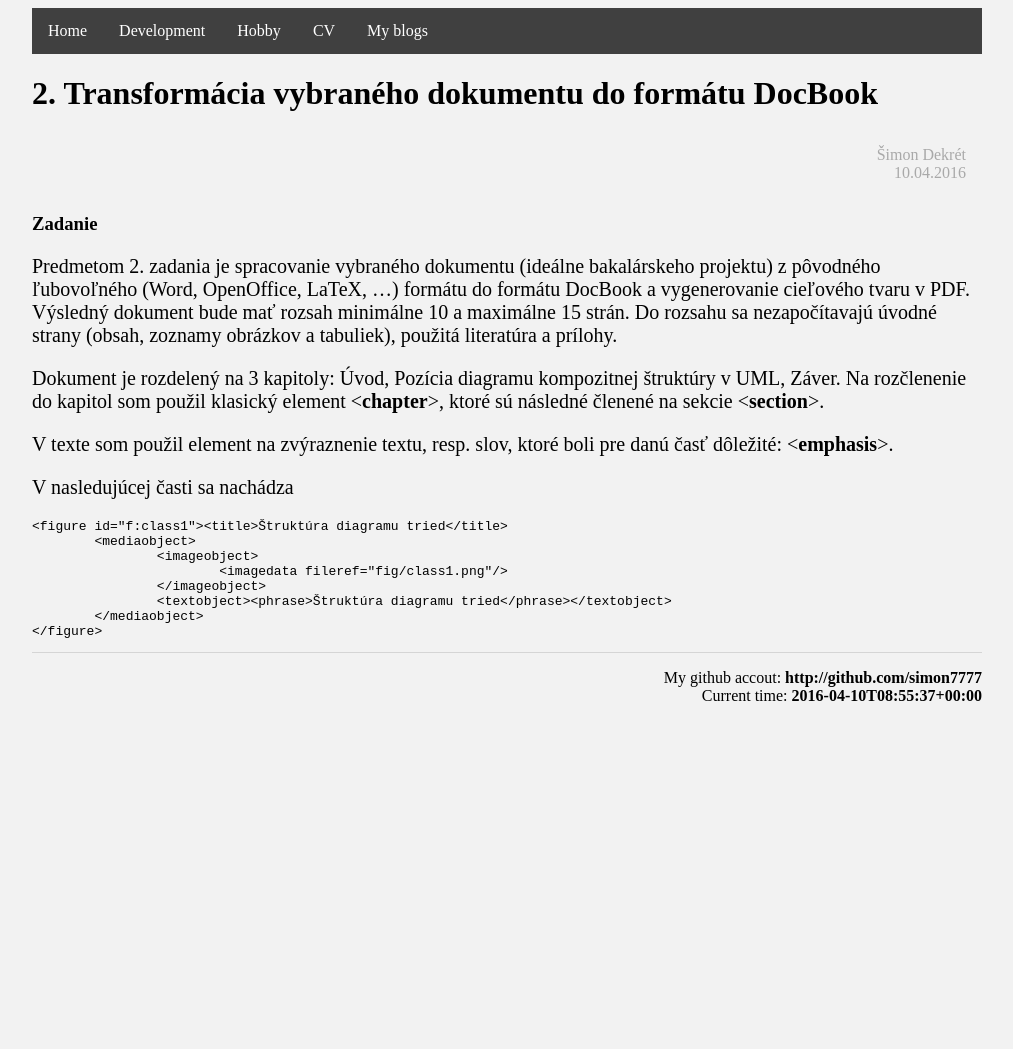
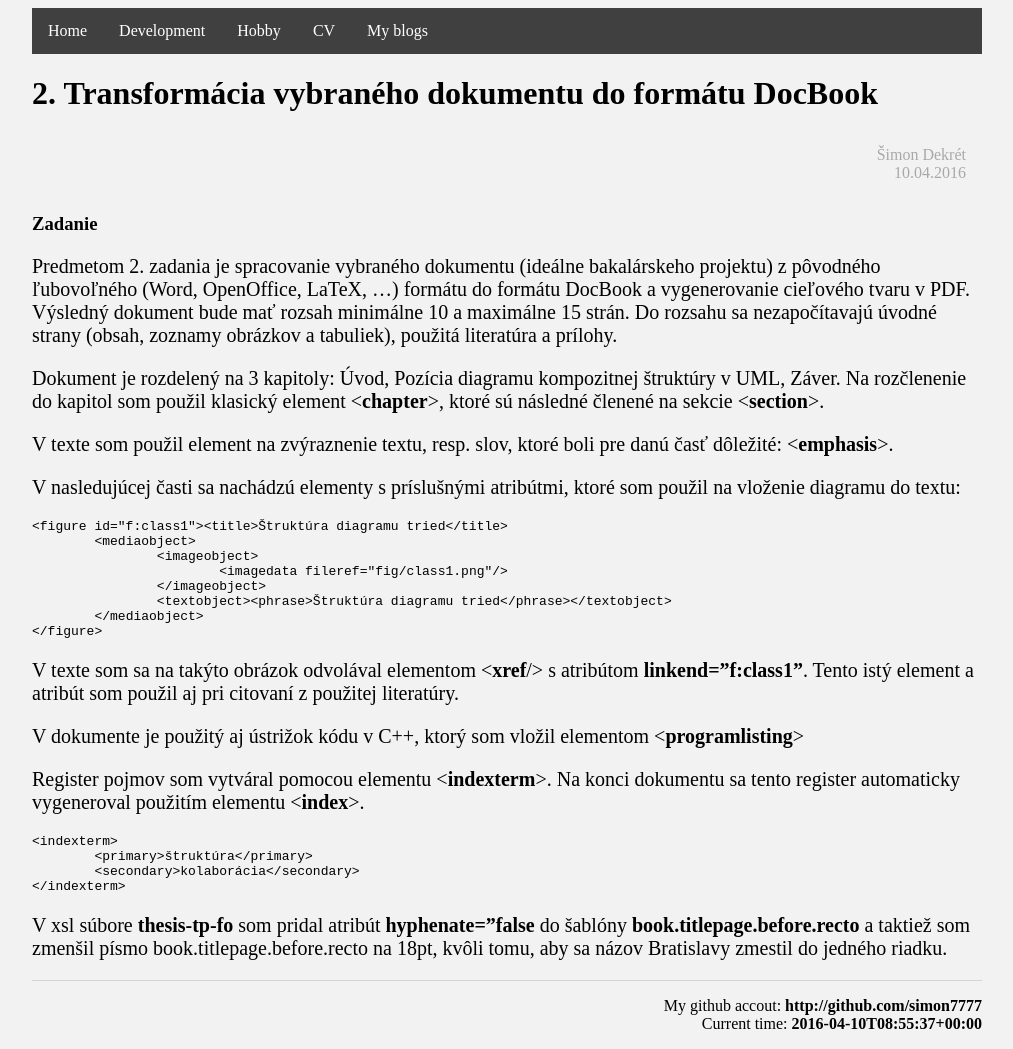
Before and after one commit to simon7777/simon7777.github.io, a Jekyll site: the page built from develop/wp/zadanie2.md, in a window 1280 px wide. Shown: the whole page, without its empty margins (133-1146 px from the left). Built offline with Jekyll 4.4.1, drawn with Linux system fonts in a browser that asks for light colours; before the commit the page ends 900 px from its top, so only the background shows below that.

Commit message:
Update zadanie2.md

```diff
--- a/develop/wp/zadanie2.md
+++ b/develop/wp/zadanie2.md
@@ -12,7 +12,7 @@ Dokument je rozdelený na 3 kapitoly: Úvod, Pozícia diagramu kompozitnej štru
 
 V texte som použil element na zvýraznenie textu, resp. slov, ktoré boli pre danú časť dôležité: <**emphasis**>.
 
-V nasledujúcej časti sa nachádza
+V nasledujúcej časti sa nachádzú elementy s príslušnými atribútmi, ktoré som použil na vloženie diagramu do textu:
 
     <figure id="f:class1"><title>Štruktúra diagramu tried</title>
 		<mediaobject>
@@ -22,3 +22,16 @@ V nasledujúcej časti sa nachádza
 			<textobject><phrase>Štruktúra diagramu tried</phrase></textobject>
 		</mediaobject>
 	</figure>
+
+V texte som sa na takýto obrázok odvolával elementom <**xref**/> s atribútom **linkend="f:class1"**. Tento istý element a atribút som použil aj pri citovaní z použitej literatúry.
+
+V dokumente je použitý aj ústrižok kódu v C++, ktorý som vložil elementom <**programlisting**>
+
+Register pojmov som vytváral pomocou elementu <**indexterm**>. Na konci dokumentu sa tento register automaticky vygeneroval použitím elementu <**index**>.
+
+    <indexterm>
+    	<primary>štruktúra</primary>
+    	<secondary>kolaborácia</secondary>
+    </indexterm>
+
+V xsl súbore **thesis-tp-fo** som pridal atribút **hyphenate=”false** do šablóny **book.titlepage.before.recto** a taktiež som zmenšil písmo book.titlepage.before.recto na 18pt, kvôli tomu, aby sa názov Bratislavy zmestil do jedného riadku.
```
